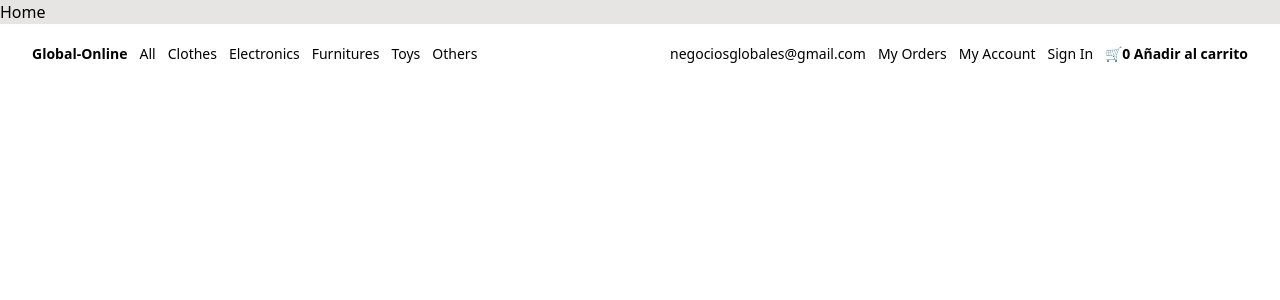
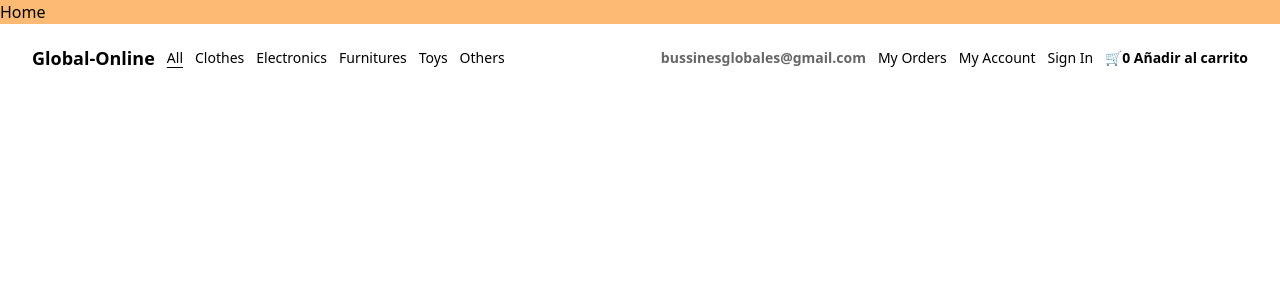
Before and after one commit to santi0804/E-commerce-Global, a React (Vite) app: page / in a window 1280 px wide. Shown: the top 300 px of the page. Built offline with nearby package versions, Linux system fonts and the light colour scheme.

Commit message:
Nuevos cambios en el Navbar

```diff
--- a/src/Components/Navbar/index.jsx
+++ b/src/Components/Navbar/index.jsx
@@ -2,48 +2,60 @@ import { NavLink } from "react-router-dom";
 
 
 const Navbar = () => {
+    const activeStyle = "underline underline-offset-4"  // estas son las clases de Tailwinds linea subrayada.
+
 
     return (
         <nav className="flex justify-between items-center fixed z-10 w-full py-5 px-8 text-sm font-light">
             <ul className="flex items-center gap-3">
-                <li className="font-semibold">
+
+                <li className="font-semibold text-lg">
                     <NavLink to='/'>Global-Online</NavLink>
                 </li>
+
                 <li>
-                    <NavLink to='/'>All</NavLink>
+                    <NavLink to='/' className={({ isActive }) => isActive ? activeStyle : undefined}>All</NavLink>
                 </li>
+
                 <li>
-                    <NavLink to='/clothes'>Clothes</NavLink>
+                    <NavLink to='/clothes' className={({ isActive }) => isActive ? activeStyle : undefined}>Clothes</NavLink>
                 </li>
+
                 <li>
-                    <NavLink to='/electronics'>Electronics</NavLink>
+                    <NavLink to='/electronics' className={({ isActive }) => isActive ? activeStyle : undefined}>Electronics</NavLink>
                 </li>
+
                 <li>
-                    <NavLink to='/furnitures'>Furnitures</NavLink>
+                    <NavLink to='/furnitures' className={({ isActive }) => isActive ? activeStyle : undefined}>Furnitures</NavLink>
                 </li>
+
                 <li>
-                    <NavLink to='/toys'>Toys</NavLink>
+                    <NavLink to='/toys' className={({ isActive }) => isActive ? activeStyle : undefined}>Toys</NavLink>
                 </li>
+
                 <li>
-                    <NavLink to='/others'>Others</NavLink>
+                    <NavLink to='/others' className={({ isActive }) => isActive ? activeStyle : undefined}>Others</NavLink>
                 </li>
             </ul>
+
             <ul className="flex items-center gap-3">
+                <li className="font-semibold text-black/60">  {/* clase al correo*/}
+                    bussinesglobales@gmail.com
+                </li>
+
                 <li>
-                    negociosglobales@gmail.com
+                    <NavLink to='/my-orders' className={({ isActive }) => isActive ? activeStyle : undefined}>My Orders</NavLink>
                 </li>
+
                 <li>
-                    <NavLink to='/my-orders'>My Orders</NavLink>
+                    <NavLink to='/my-account' className={({ isActive }) => isActive ? activeStyle : undefined}>My Account</NavLink>
                 </li>
+
                 <li>
-                    <NavLink to='/my-account'>My Account</NavLink>
+                    <NavLink to='/sign-in' className={({ isActive }) => isActive ? activeStyle : undefined}>Sign In</NavLink>
                 </li>
-                <li>
-                    <NavLink to='/sign-in'>Sign In</NavLink>
-                </li>
-                <li className="font-semibold" >
-                    🛒0 Añadir al carrito
-                </li>
+
+                <li className="font-semibold">🛒0 Añadir al carrito </li>
             </ul>
         </nav>
     )
--- a/src/Pages/Home/index.jsx
+++ b/src/Pages/Home/index.jsx
@@ -5,7 +5,7 @@ function Home() {
 
     return (
 
-        <div className="bg-stone-200">
+        <div className="bg-orange-300">
             Home
         </div>
     )
```
